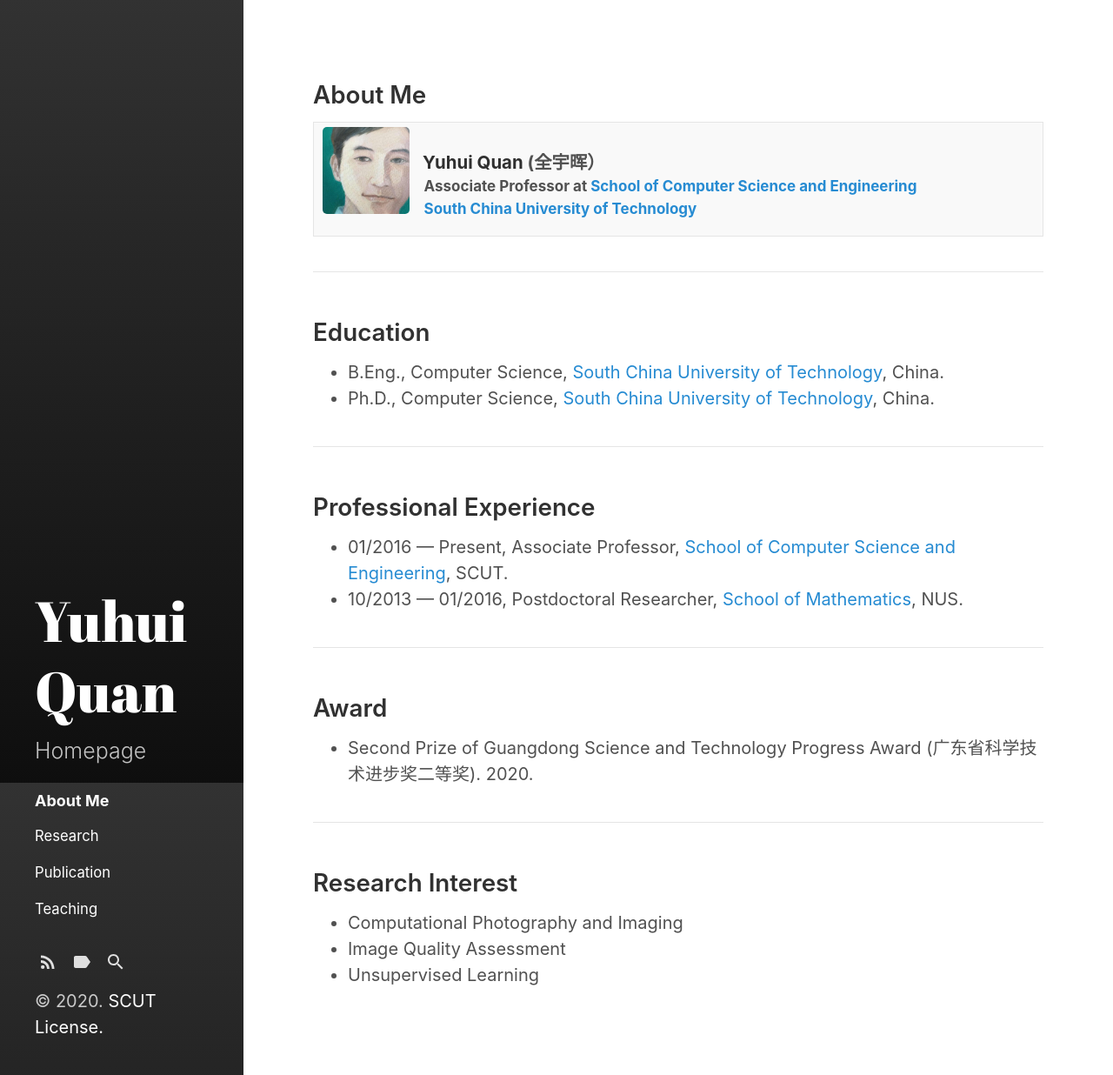
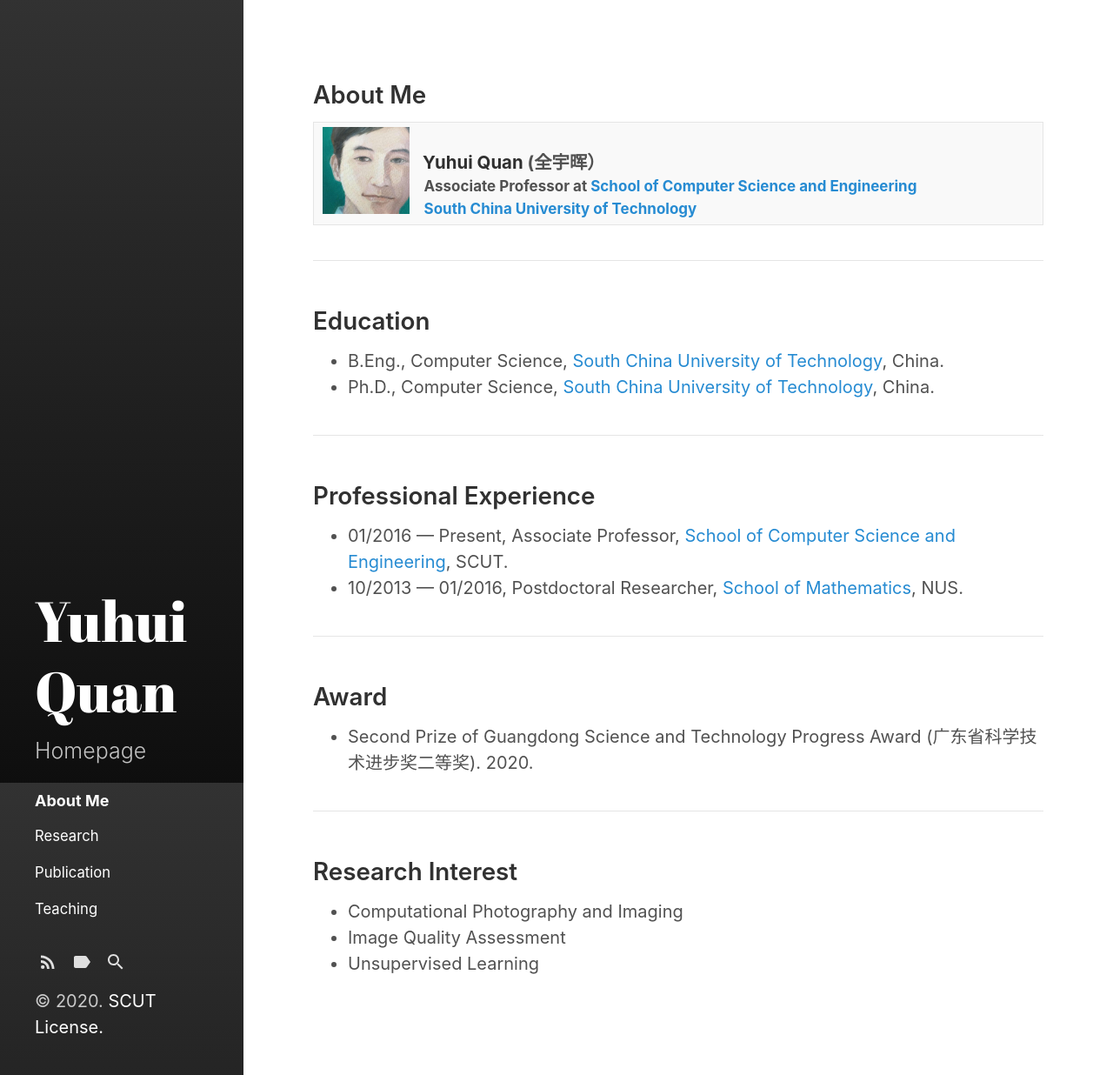
Before and after one commit to Dofboom/Dofboom.github.io, a Jekyll site: the page built from index.html, in a window 1280 px wide and 1236 px high. Shown: the whole window at 87% size. Built offline with Jekyll 4.4.1, drawn with Linux system fonts in a browser that asks for light colours; the list of posts is cut into pages by our own code.

Commit message:
Update _base.scss

```diff
--- a/_sass/hydeout/_base.scss
+++ b/_sass/hydeout/_base.scss
@@ -48,13 +48,7 @@ a {
   }
 }
 
-img {
-  border-radius: 5px;
-  display: block;
-  height: auto; // prevent max-width from squishing images with defined height
-  margin: 0 0 1rem;
-  max-width: 100%;
-}
+
 
 table {
   border: 1px solid $border-color;
```
